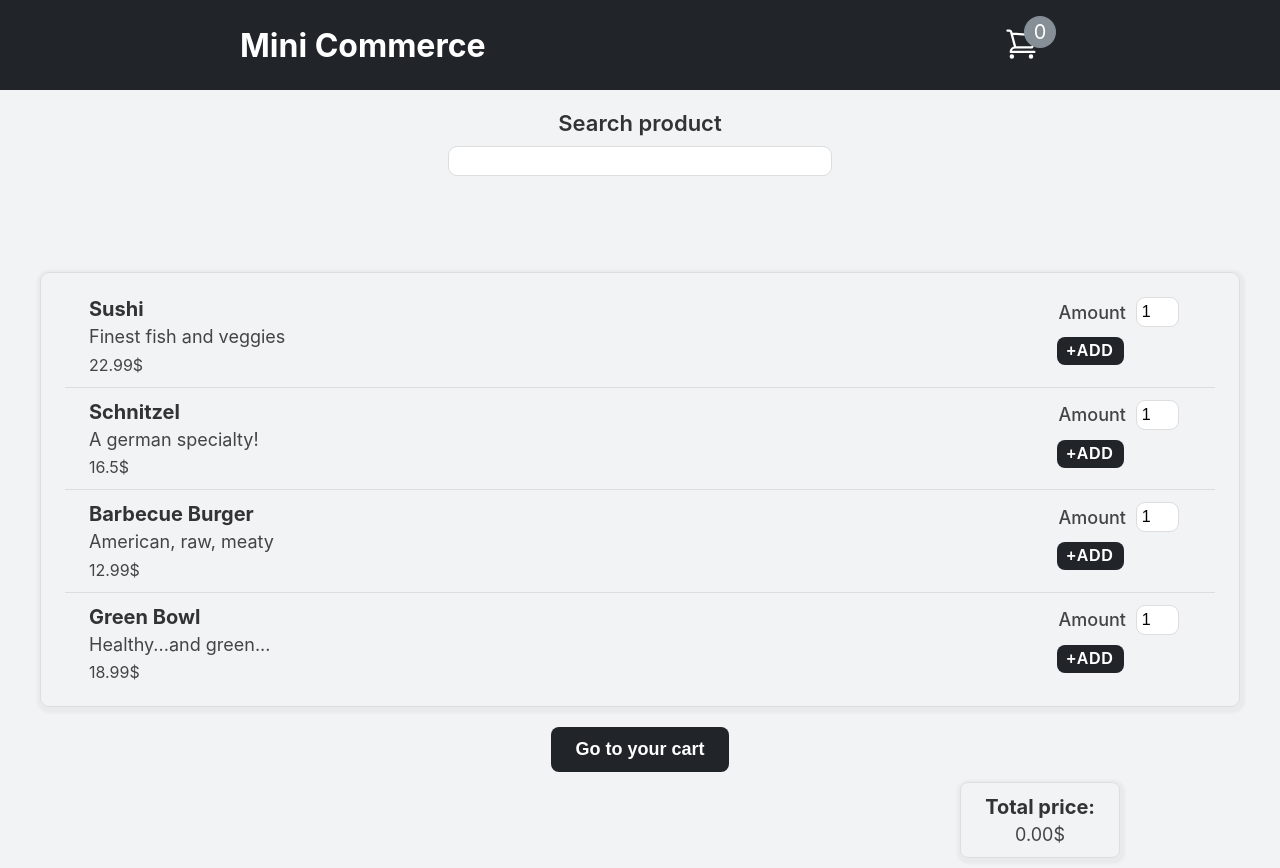
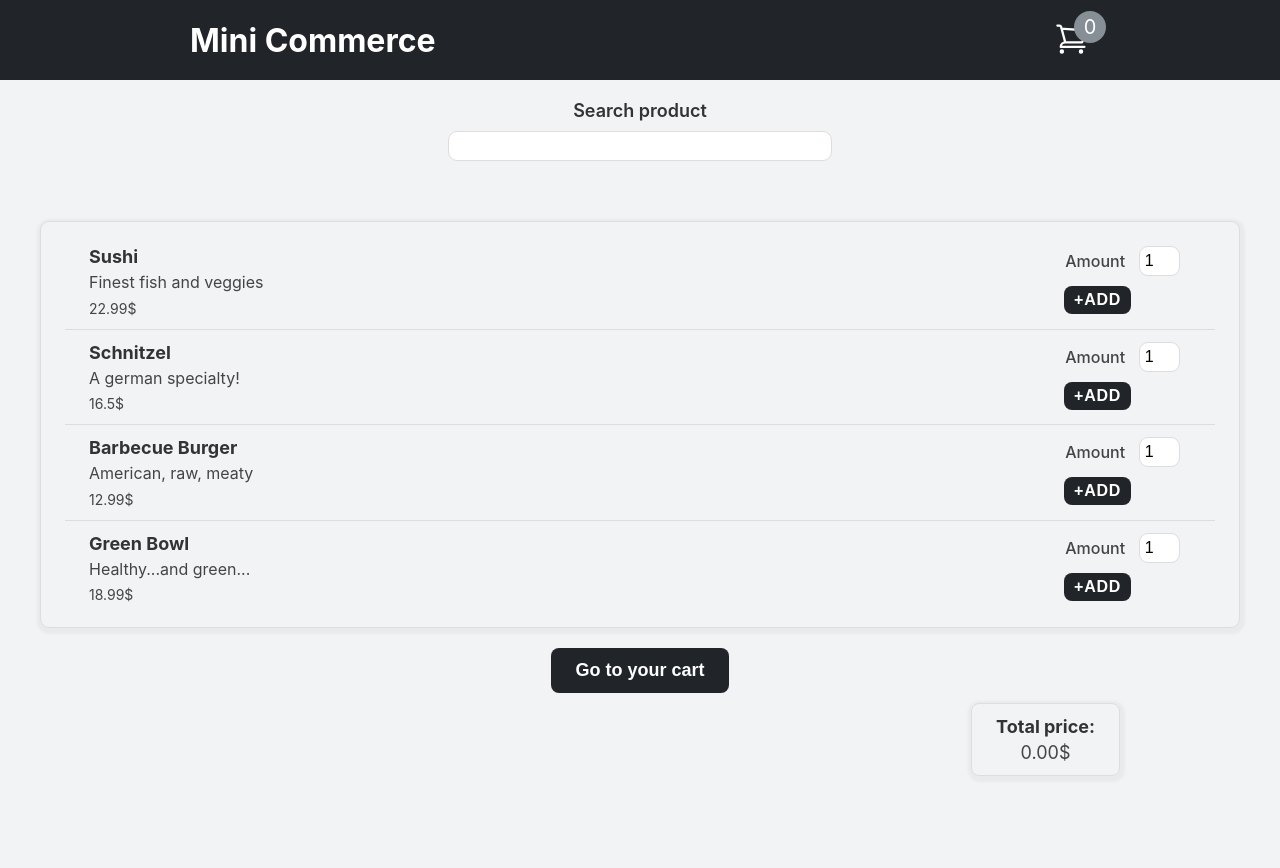
Before and after one commit to nemanjamalesija/e-commerce-mini, a React (Create React App) app: page / in a window 1280 px wide. After the commit the page ends 800 px from the top, so only its background shows below. Built offline with nearby package versions, Linux system fonts and the light colour scheme.

Commit message:
scale down sizes for better browser compatibilty

```diff
--- a/src/index.css
+++ b/src/index.css
@@ -33,7 +33,7 @@ section {
 /* nav */
 
 nav {
-  height: 90px;
+  height: 8rem;
   background-color: #212529;
   color: #fff;
   display: flex;
@@ -53,7 +53,7 @@ nav {
 }
 
 .nav-div {
-  width: 80rem;
+  width: 90rem;
   margin: 0 auto;
   display: flex;
   justify-content: space-between;
@@ -94,7 +94,7 @@ nav {
 .container {
   width: 120rem;
   margin: 0 auto;
-  margin-top: 9.6rem;
+  margin-top: 6rem;
   border: 1px solid #ddd;
   border-radius: 9px;
   padding: 1.2rem 2.4rem;
@@ -167,19 +167,19 @@ article:last-child {
 }
 
 .heading-fifth {
-  font-size: 2rem;
+  font-size: 1.8rem;
   margin-bottom: 0.5rem;
   color: #333;
 }
 
 .item-description {
-  font-size: 1.8rem;
+  font-size: 1.6rem;
   color: #444;
   margin-bottom: 0.75rem;
 }
 
 .item-price {
-  font-size: 1.6rem;
+  font-size: 1.4rem;
   color: #444;
 }
 
@@ -199,7 +199,7 @@ input {
 
 label {
   text-align: center;
-  font-size: 1.8rem;
+  font-size: 1.6rem;
   color: #444;
   font-weight: 500;
 }
@@ -267,7 +267,7 @@ input:focus {
 }
 
 .amount {
-  font-size: 1.8rem;
+  font-size: 1.6rem;
   margin-top: 1rem;
   color: #444;
 }
@@ -293,7 +293,7 @@ input:focus {
   margin-bottom: 1rem;
   color: #333;
   font-weight: 600;
-  font-size: 2.2rem;
+  font-size: 1.8rem;
 }
 
 /* total price */
@@ -313,7 +313,7 @@ input:focus {
 }
 
 .section-total-price h3 {
-  font-size: 2rem;
+  font-size: 1.8rem;
   margin-bottom: 0.5rem;
   color: #333;
 }
```
